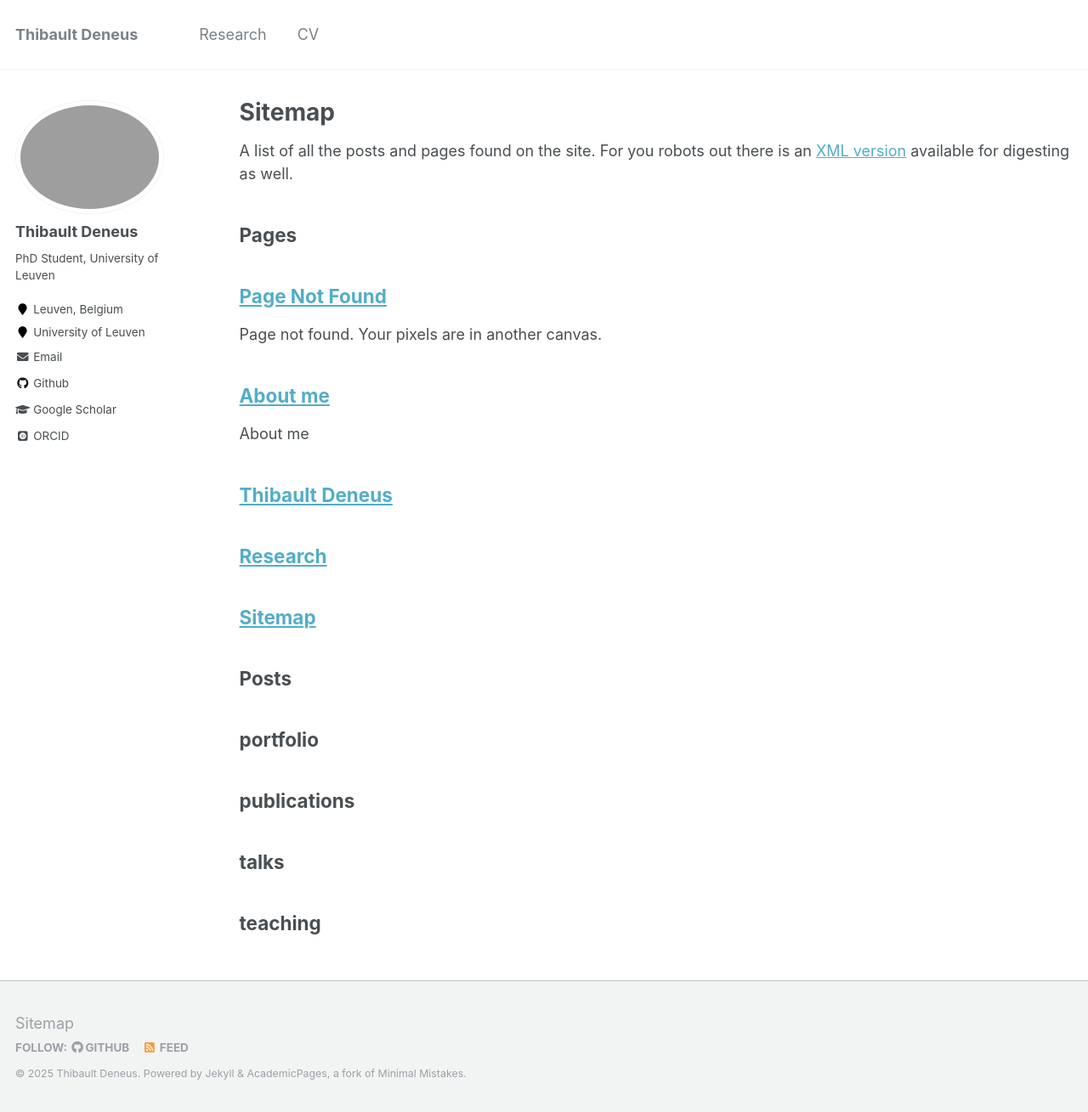
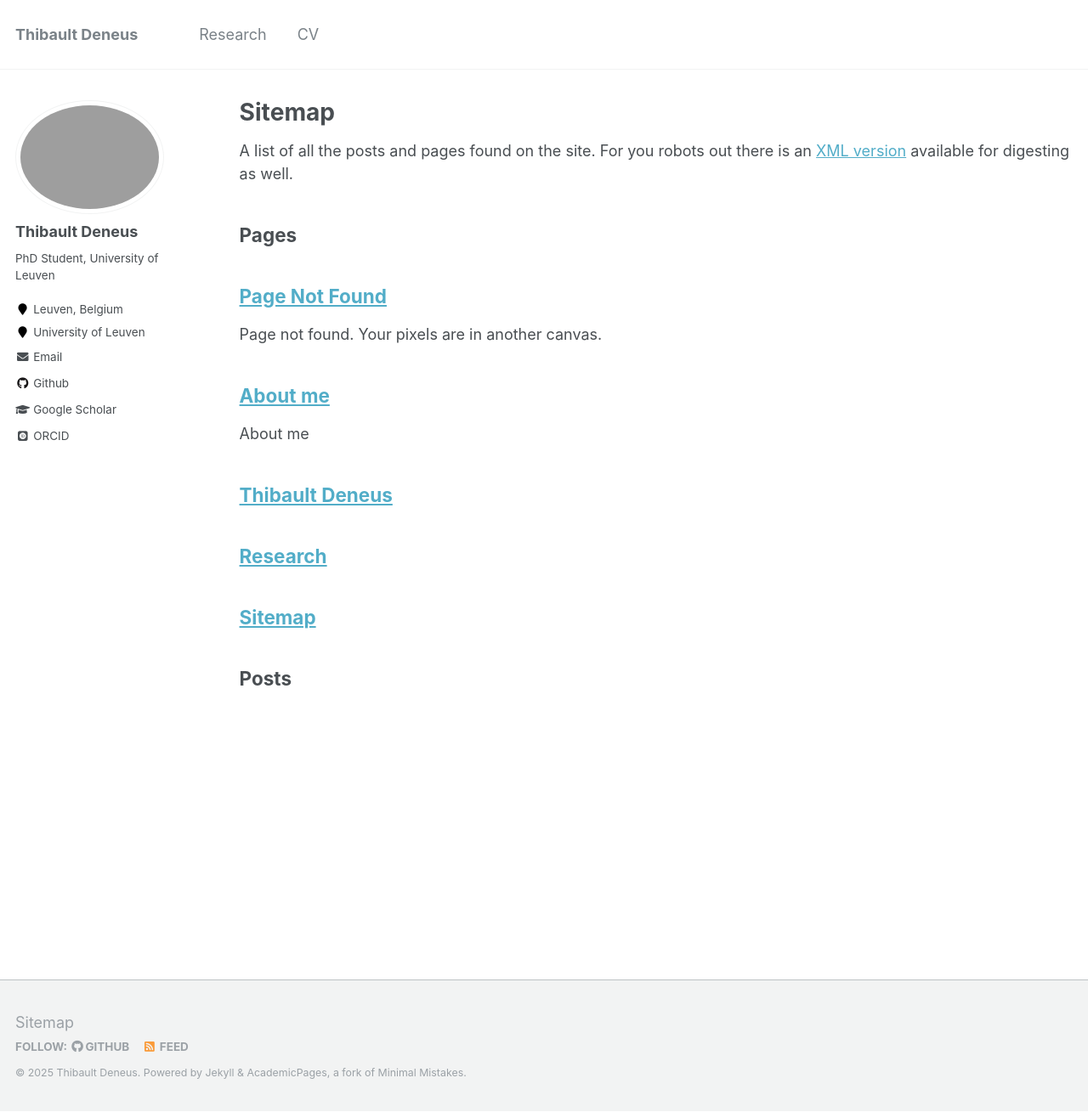
Before and after one commit to ThibaultDeneus/thibaultdeneus.github.io, a Jekyll site: the page built from _pages/sitemap.md, in a window 1280 px wide and 1309 px high. Shown: the whole window at 85% size. Built offline with Jekyll 4.4.1, drawn with Linux system fonts in a browser that asks for light colours; some web fonts are replaced; some of the changed lines change nothing that is shown.

Commit message:
Deleted redundant pages

```diff
--- a/_config.yml
+++ b/_config.yml
@@ -174,20 +174,6 @@ kramdown:
   enable_coderay: false
 
 
-# Collections
-collections:
-  teaching:
-    output: true
-    permalink: /:collection/:path/
-  publications:
-    output: true
-    permalink: /:collection/:path/
-  portfolio:
-    output: true
-    permalink: /:collection/:path/
-  talks:
-    output: true
-    permalink: /:collection/:path/
 
 
 # Defaults
```
